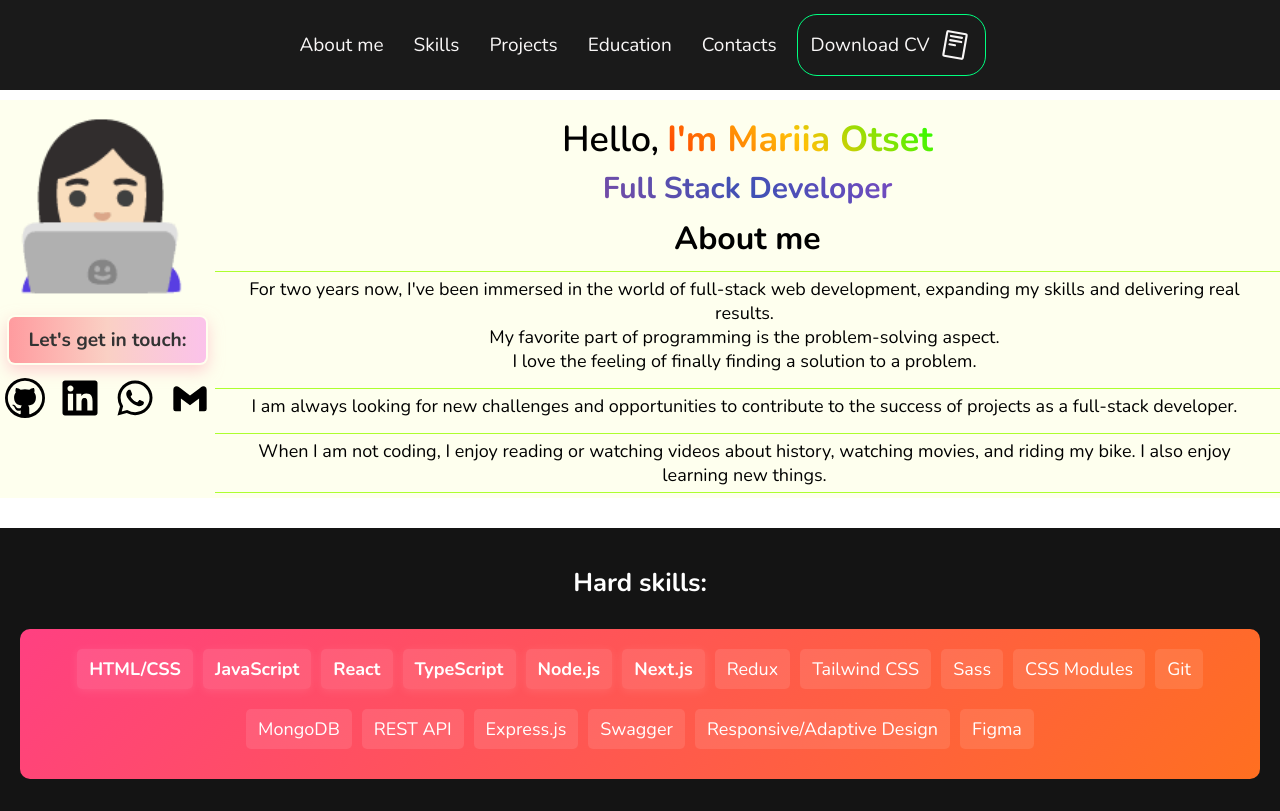
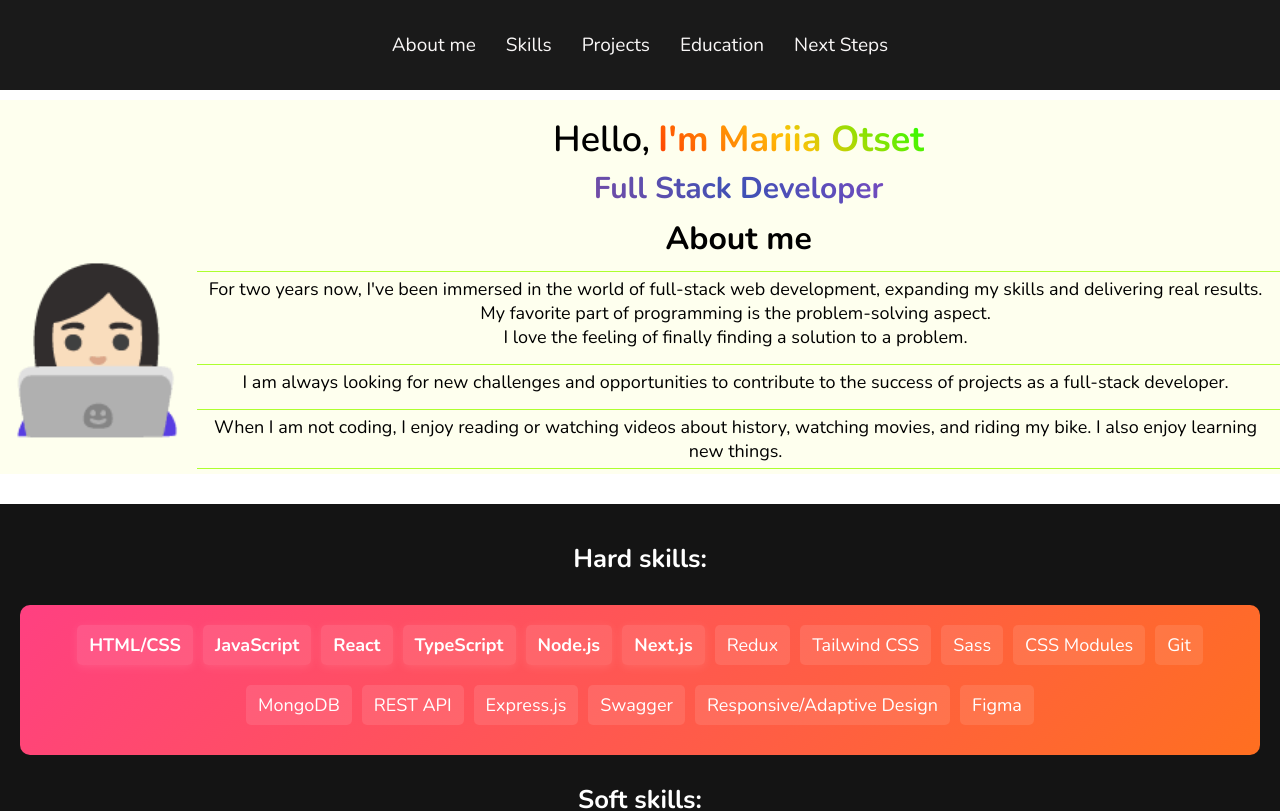
Before and after one commit to MariiaOtset/mariia-otset-portfolio-upwork, a React (Vite) app: page / in a window 1280 px wide. Shown: the top 811 px of the page. Built offline with nearby package versions, Linux system fonts and the light colour scheme.

Commit message:
upwork portfolio created

```diff
--- a/src/components/AboutMe/AboutMe.jsx
+++ b/src/components/AboutMe/AboutMe.jsx
@@ -1,4 +1,3 @@
-import ContactsList from "../ContactsList/ContactsList.jsx";
 import TypingAnimation from "../TypingAnimation/TypingAnimation.jsx";
 import css from "./AboutMe.module.css";
 import { useState, useEffect } from "react";
@@ -16,12 +15,6 @@ const AboutMe = () => {
     <div className={css.sectionWrapper} id="about">
       <div className={css.leftSideWrapper}>
         {windowWidth >= 768 && <TypingAnimation />}
-        {windowWidth >= 768 && (
-          <div>
-            <p className={css.textContacts}>Let&apos;s get in touch:</p>
-            <ContactsList />
-          </div>
-        )}
       </div>
 
       <div className={css.aboutWrapper}>
@@ -33,9 +26,10 @@ const AboutMe = () => {
         {windowWidth < 768 && <TypingAnimation />}
         <h2 className={css.aboutTitle}>About me</h2>
         <p className={css.aboutText}>
-          For two years now, I've been immersed in the world of full-stack web development, expanding my skills and delivering real results. <br /> My
-          favorite part of programming is the problem-solving aspect. <br /> I
-          love the feeling of finally finding a solution to a problem.
+          For two years now, I&apos;ve been immersed in the world of full-stack
+          web development, expanding my skills and delivering real results.{" "}
+          <br /> My favorite part of programming is the problem-solving aspect.{" "}
+          <br /> I love the feeling of finally finding a solution to a problem.
         </p>
         <p className={css.aboutText}>
           I am always looking for new challenges and opportunities to contribute
@@ -46,12 +40,6 @@ const AboutMe = () => {
           history, watching movies, and riding my bike. I also enjoy learning
           new things.
         </p>
-        {windowWidth < 768 && (
-          <div>
-            <p className={css.textContacts}>Let&apos;s get in touch:</p>
-            <ContactsList />
-          </div>
-        )}
       </div>
     </div>
   );
--- a/src/components/AboutMe/AboutMe.module.css
+++ b/src/components/AboutMe/AboutMe.module.css
@@ -96,6 +96,7 @@
   .leftSideWrapper {
     display: flex;
     flex-direction: column;
+    margin-top: 130px;
   }
 
   .jobTitle {
@@ -111,6 +112,12 @@
   }
 }
 
+@media screen and (min-width: 768px) and (max-width: 1439px) {
+  .leftSideWrapper {
+    justify-content: center;
+  }
+}
+
 @media screen and (min-width: 1440px) {
   .textContacts {
     margin: 35px 0 5px;
@@ -122,5 +129,6 @@
 
   .leftSideWrapper {
     margin-left: 12px;
+    margin-top: 150px;
   }
 }
--- a/src/components/Contacts/Contacts.jsx
+++ b/src/components/Contacts/Contacts.jsx
@@ -1,42 +1,30 @@
 import css from "./Contacts.module.css";
-import ContactsList from "../ContactsList/ContactsList.jsx";
-import { BsTelephoneFill } from "react-icons/bs";
-import { IoLocationSharp } from "react-icons/io5";
-import { HiOutlineMail } from "react-icons/hi";
+import { FaReact } from "react-icons/fa";
+import { FaUpwork } from "react-icons/fa6";
+import { SiTypescript, SiTailwindcss } from "react-icons/si";
 
-const Contacts = () => {
+const NextSteps = () => {
   return (
-    <div className={css.contactsSection} id="contacts">
-      <h2 className={css.contactsTitle}>Contacts</h2>
-      <div className={css.contactsInfoWrapper}>
-        <ul className={css.contactsList}>
-          <li className={css.contactsItem}>
-            <BsTelephoneFill
-              className={`${css.contactsIcon} ${css.phoneIcon}`}
-            />
-            <a href="tell:+447391727924" className={css.contactsLink}>
-              +44 739 172 79 24
-            </a>
-          </li>
-          <li className={css.contactsItem}>
-            <HiOutlineMail className={`${css.contactsIcon} ${css.emailIcon}`} />
-            <a href="mailto:mariiaotset@gmail.com" className={css.contactsLink}>
-              mariiaotset@gmail.com
-            </a>
-          </li>
-          <li className={css.contactsItem}>
-            <IoLocationSharp
-              className={`${css.contactsIcon} ${css.locationIcon}`}
-            />
-            <p>Darlington, United Kingdom</p>
-          </li>
-        </ul>
-        <div className={css.contactsComponent}>
-          <ContactsList />
-        </div>
+    <footer className={css.footerSection} id="next-steps">
+      <h2 className={css.footerTitle}>
+        Let&apos;s Build Something Great Together
+      </h2>
+      <p className={css.footerSubtitle}>
+        Full Stack Developer — React / TypeScript / Next.js / Bolt
+      </p>
+
+      <div className={css.techIcons}>
+        <FaReact className={css.icon} title="React" />
+        <SiTypescript className={css.icon} title="TypeScript" />
+        <SiTailwindcss className={css.icon} title="Tailwind CSS" />
+        <FaUpwork className={css.icon} title="Available on Upwork" />
       </div>
-    </div>
+
+      <p className={css.footerNote}>
+        © {new Date().getFullYear()} All rights reserved. Available on Upwork.
+      </p>
+    </footer>
   );
 };
 
-export default Contacts;
+export default NextSteps;
--- a/src/components/Contacts/Contacts.module.css
+++ b/src/components/Contacts/Contacts.module.css
@@ -1,107 +1,43 @@
-.contactsSection {
-  padding: 30px 20px 35px 50px;
-  display: flex;
-  flex-direction: column;
-  justify-content: center;
+.footerSection {
+  padding: 50px 20px;
+  text-align: center;
+  background-color: #f9f9f9;
+  color: #1f1f1f;
+  border-top: 1px solid #ddd;
 }
 
-.contactsList {
-  display: flex;
-  flex-direction: column;
-  gap: 2px;
-  margin: 20px 0 10px;
-  max-width: 260px;
+.footerTitle {
+  font-size: 1.8rem;
+  font-weight: 700;
+  margin-bottom: 12px;
 }
 
-.contactsTitle {
-  text-align: start;
-  display: inline;
+.footerSubtitle {
+  font-size: 1rem;
+  margin-bottom: 24px;
+  color: #555;
 }
 
-.contactsItem {
+.techIcons {
   display: flex;
-  align-items: center;
-  gap: 8px;
-  padding: 10px 10px 10px 0;
+  justify-content: center;
+  flex-wrap: wrap;
+  gap: 20px;
+  margin-bottom: 25px;
 }
 
-.contactsLink {
-  color: #1f1f1f;
-
-  &:hover {
-    color: #7b23d8;
-  }
+.icon {
+  font-size: 30px;
+  color: #7b23d8;
+  transition: transform 0.3s ease, color 0.3s ease;
 }
 
-.contactsIcon {
-  font-size: 25px;
+.icon:hover {
+  transform: scale(1.2);
+  color: #5a0fc8;
 }
 
-.phoneIcon {
-  margin-left: 4px;
+.footerNote {
+  font-size: 0.95rem;
+  color: #888;
 }
-
-.emailIcon {
-  width: 33px;
-  height: 33px;
-}
-
-.locationIcon {
-  width: 30px;
-  height: 32px;
-}
-
-.contactsComponent {
-  margin-left: -5px;
-  display: flex;
-}
-
-@media screen and (min-width: 768px) {
-  .contactsInfoWrapper {
-    display: flex;
-    flex-direction: column;
-  }
-
-  .contactsList {
-    flex-direction: row;
-    max-width: none;
-    gap: 20px;
-    order: 2;
-  }
-
-  .contactsItem {
-    gap: 4px;
-
-    &:nth-child(3) {
-      margin-left: -6px;
-    }
-  }
-
-  .contactsComponent {
-    order: 1;
-    margin-top: 25px;
-  }
-}
-
-@media screen and (min-width: 1024px) {
-  .contactsTitle {
-    text-align: center;
-    display: block;
-  }
-
-  .contactsInfoWrapper {
-    flex-direction: row;
-    justify-content: center;
-    align-items: center;
-    margin-top: 20px;
-    gap: 35px;
-  }
-
-  .contactsComponent {
-    margin: 0;
-  }
-
-  .contactsList {
-    margin: 0;
-  }
-}
--- a/src/components/ContactsList/ContactsList.jsx
+++ /dev/null
@@ -1,50 +0,0 @@
-import css from "./ContactsList.module.css";
-import { VscGithub } from "react-icons/vsc";
-import { FaLinkedin } from "react-icons/fa";
-import { IoLogoWhatsapp } from "react-icons/io5";
-import { BiLogoGmail } from "react-icons/bi";
-
-const ContactsList = () => {
-  return (
-    <ul className={css.iconsWrapper}>
-      <li className={css.linkWrapper}>
-        <a
-          href="https://github.com/MariiaOtset"
-          target="_blank"
-          className={css.link}
-        >
-          <VscGithub className={css.socialsIcon} />
-        </a>
-      </li>
-      <li className={css.linkWrapper}>
-        <a
-          href="https://www.linkedin.com/in/mariia-otset/"
-          target="_blank"
-          className={css.link}
-        >
-          <FaLinkedin className={css.socialsIcon} />
-        </a>
-      </li>
-      <li className={css.linkWrapper}>
-        <a
-          href="https://wa.me/qr/AH7BFQPMKJPKN1"
-          target="_blank"
-          className={css.link}
-        >
-          <IoLogoWhatsapp className={css.socialsIcon} />
-        </a>
-      </li>
-      <li className={css.linkWrapper}>
-        <a
-          href="mailto:mariiaotset@gmail.com"
-          target="_blank"
-          className={css.link}
-        >
-          <BiLogoGmail className={css.socialsIcon} />
-        </a>
-      </li>
-    </ul>
-  );
-};
-
-export default ContactsList;
--- a/src/components/ContactsList/ContactsList.module.css
+++ /dev/null
@@ -1,56 +0,0 @@
-.iconsWrapper {
-  display: flex;
-  justify-content: center;
-  align-items: center;
-  gap: 5px;
-}
-
-.socialsIcon {
-  width: 36px;
-  height: 36px;
-  color: black;
-
-  &:hover {
-    transform: scale(1.1);
-    outline: none;
-  }
-}
-
-.link {
-  display: flex;
-  justify-content: center;
-  align-items: center;
-  width: 50px;
-  height: 50px;
-  padding: 5px;
-  border: transparent;
-  border-radius: 50%;
-  background-color: transparent;
-}
-
-.linkWrapper:nth-child(1) .link > .socialsIcon:hover {
-  color: #af01a4;
-  box-shadow: 0 4px 12px rgba(160, 91, 192, 0.4);
-}
-
-.linkWrapper:nth-child(2) .link > .socialsIcon:hover {
-  color: #1e90ff;
-  box-shadow: 0 4px 12px rgba(30, 144, 255, 0.4);
-}
-
-.linkWrapper:nth-child(3) .link > .socialsIcon:hover {
-  color: #129e25;
-  box-shadow: 0 4px 12px rgba(18, 170, 23, 0.4);
-}
-
-.linkWrapper:nth-child(4) .link > .socialsIcon:hover {
-  color: #d30808;
-  box-shadow: 0 4px 12px #f33838e3;
-}
-
-@media screen and (min-width: 768px) {
-  .socialsIcon {
-    width: 40px;
-    height: 40px;
-  }
-}
--- a/src/components/Navigation/Navigation.jsx
+++ b/src/components/Navigation/Navigation.jsx
@@ -3,7 +3,6 @@ import css from "./Navigation.module.css";
 import { RiCloseFill } from "react-icons/ri";
 import { RxHamburgerMenu } from "react-icons/rx";
 import { GoArrowUpRight } from "react-icons/go";
-import { PiReadCvLogo } from "react-icons/pi";
 
 const Navigation = () => {
   const [isMenuOpen, setIsMenuOpen] = useState(false);
@@ -73,18 +72,12 @@ const Navigation = () => {
             </a>
           </li>
           <li className={css.linkWrapper}>
-            <a href="#contacts" className={css.link} onClick={handleLinkClick}>
-              Contacts <GoArrowUpRight className={css.arrow} />
-            </a>
-          </li>
-          <li className={css.cvLinkWrapper}>
             <a
-              href="https://drive.google.com/file/d/1IQ73lZulXV1R1utAYksxJ9mRsdrQAqCV/view?usp=sharing"
-              className={`${css.link} ${css.cvWrapper}`}
-              target="_blank"
+              href="#next-steps"
+              className={css.link}
+              onClick={handleLinkClick}
             >
-              <p className={css.cv}>Download CV</p>
-              <PiReadCvLogo className={css.cvIcon} />
+              Next Steps <GoArrowUpRight className={css.arrow} />
             </a>
           </li>
         </ul>
```
Also changed, not shown: 1 other file (tests, documents, lock files or other folders).
